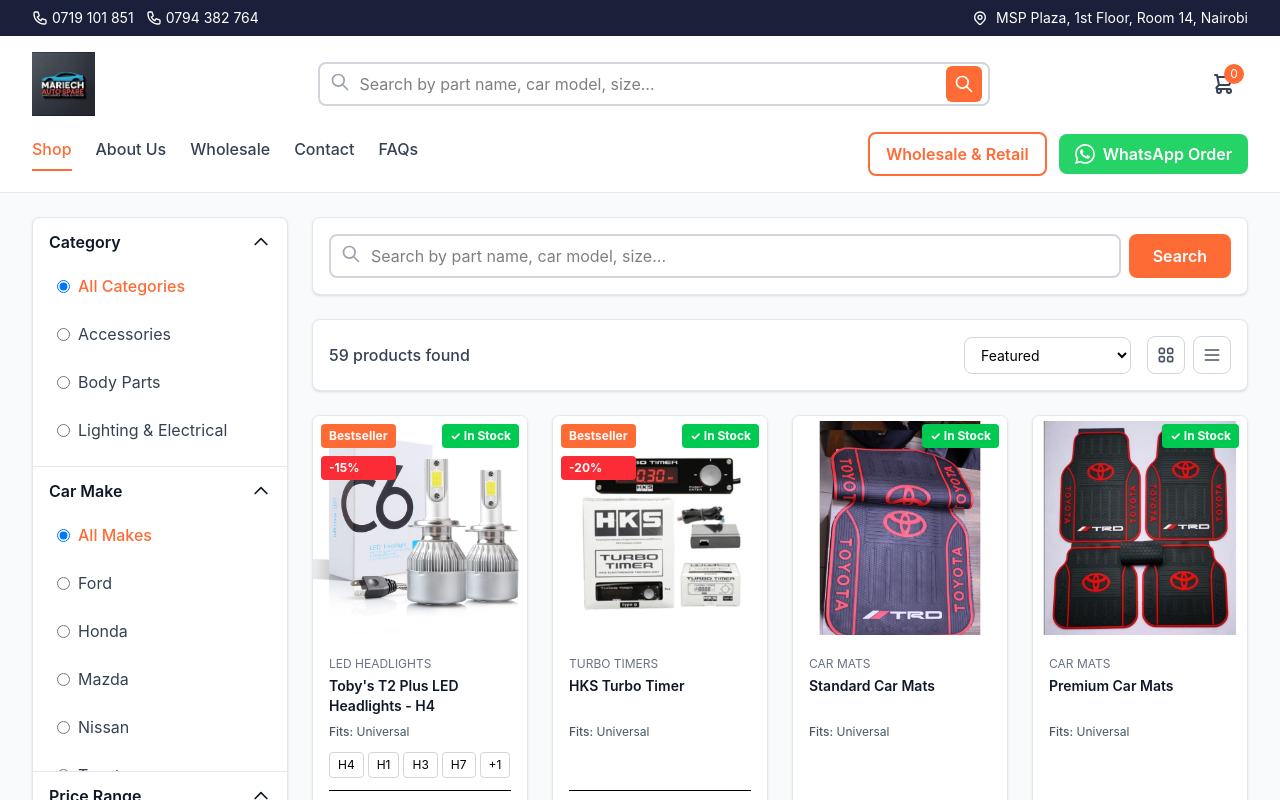
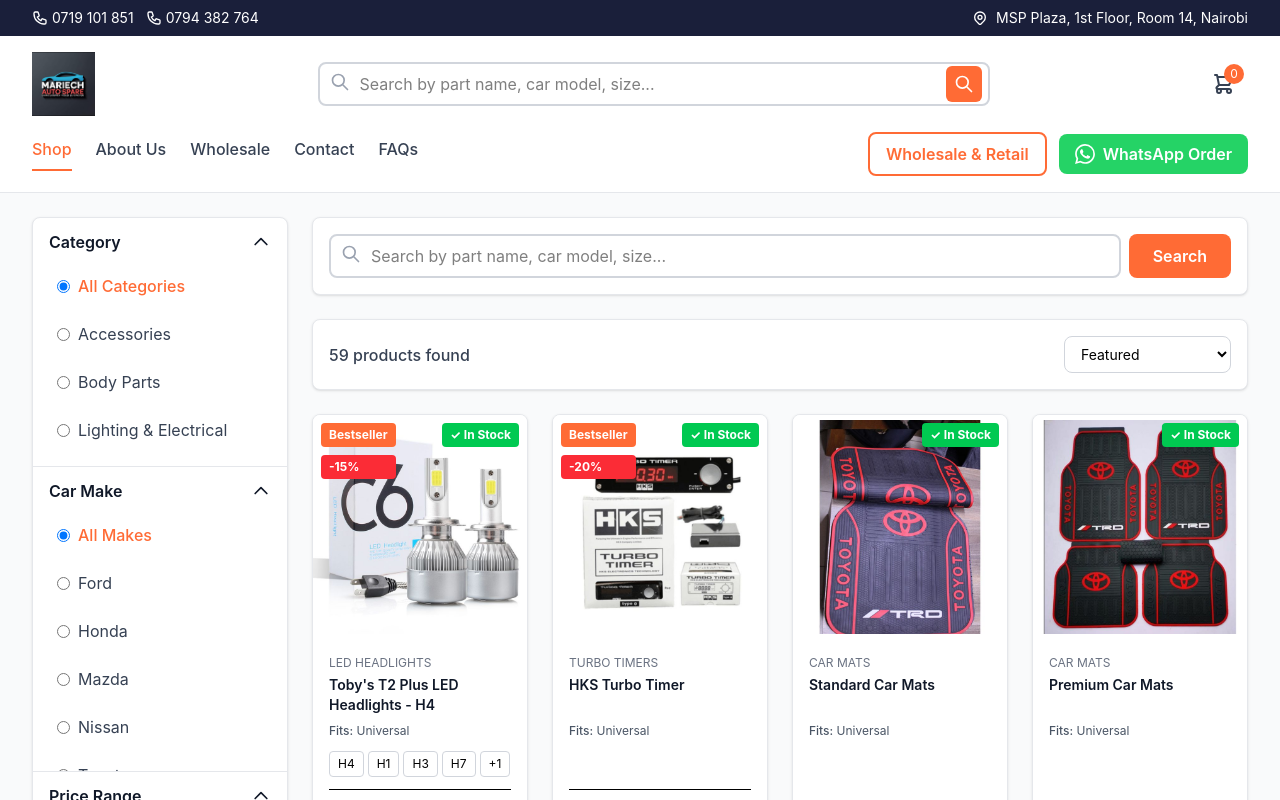
Before and after one commit to GibsonWaheire/Mariech_Autospares, a React (Vite) app in the folder frontend/: page /shop in a window 1280 px wide. Shown: the top 800 px of the page. Built offline with nearby package versions, Linux system fonts and the light colour scheme.

Commit message:
Remove non-functional grid/list view toggle buttons

```diff
--- a/frontend/src/pages/Products.jsx
+++ b/frontend/src/pages/Products.jsx
@@ -379,18 +379,6 @@
                   <option value="price_high">Price: High to Low</option>
                   <option value="name">Name A-Z</option>
                 </select>
-                <div className="flex items-center space-x-2">
-                  <button className="p-2 border border-gray-300 rounded-lg hover:bg-gray-50">
-                    <svg className="w-5 h-5 text-gray-600" fill="none" stroke="currentColor" viewBox="0 0 24 24">
-                      <path strokeLinecap="round" strokeLinejoin="round" strokeWidth={2} d="M4 6a2 2 0 012-2h2a2 2 0 012 2v2a2 2 0 01-2 2H6a2 2 0 01-2-2V6zM14 6a2 2 0 012-2h2a2 2 0 012 2v2a2 2 0 01-2 2h-2a2 2 0 01-2-2V6zM4 16a2 2 0 012-2h2a2 2 0 012 2v2a2 2 0 01-2 2H6a2 2 0 01-2-2v-2zM14 16a2 2 0 012-2h2a2 2 0 012 2v2a2 2 0 01-2 2h-2a2 2 0 01-2-2v-2z" />
-                    </svg>
-                  </button>
-                  <button className="p-2 border border-gray-300 rounded-lg hover:bg-gray-50">
-                    <svg className="w-5 h-5 text-gray-600" fill="none" stroke="currentColor" viewBox="0 0 24 24">
-                      <path strokeLinecap="round" strokeLinejoin="round" strokeWidth={2} d="M4 6h16M4 12h16M4 18h16" />
-                    </svg>
-                  </button>
-                </div>
               </div>
             </div>
 
```
